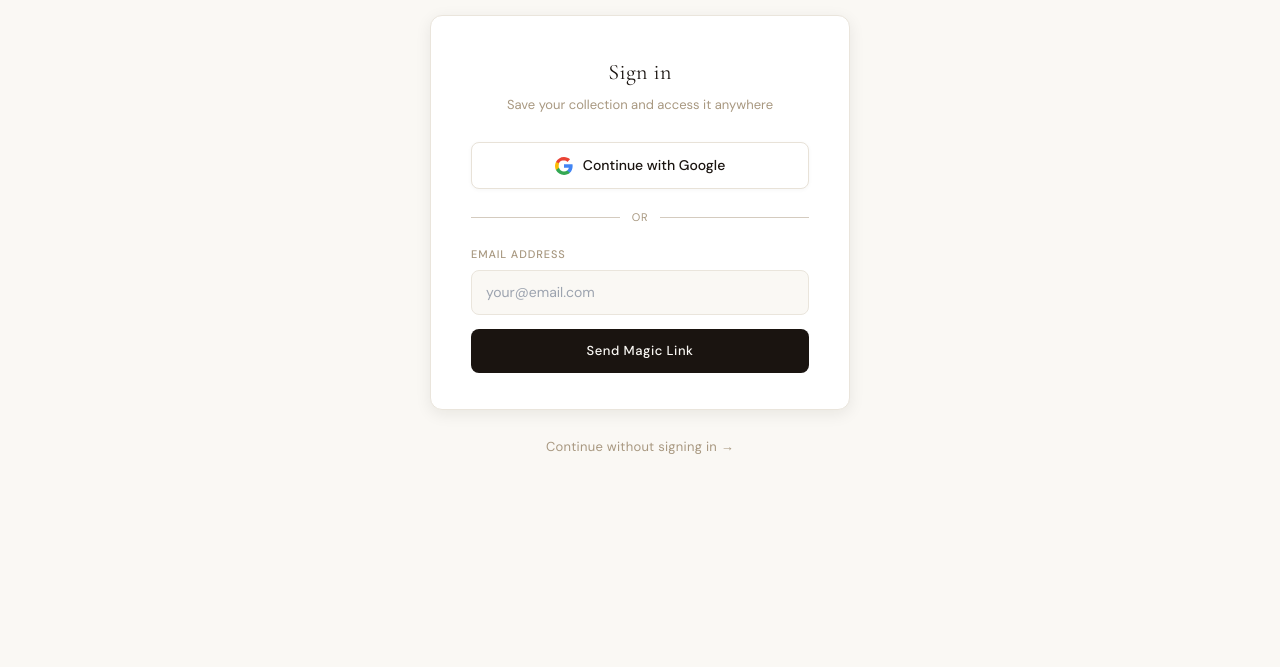
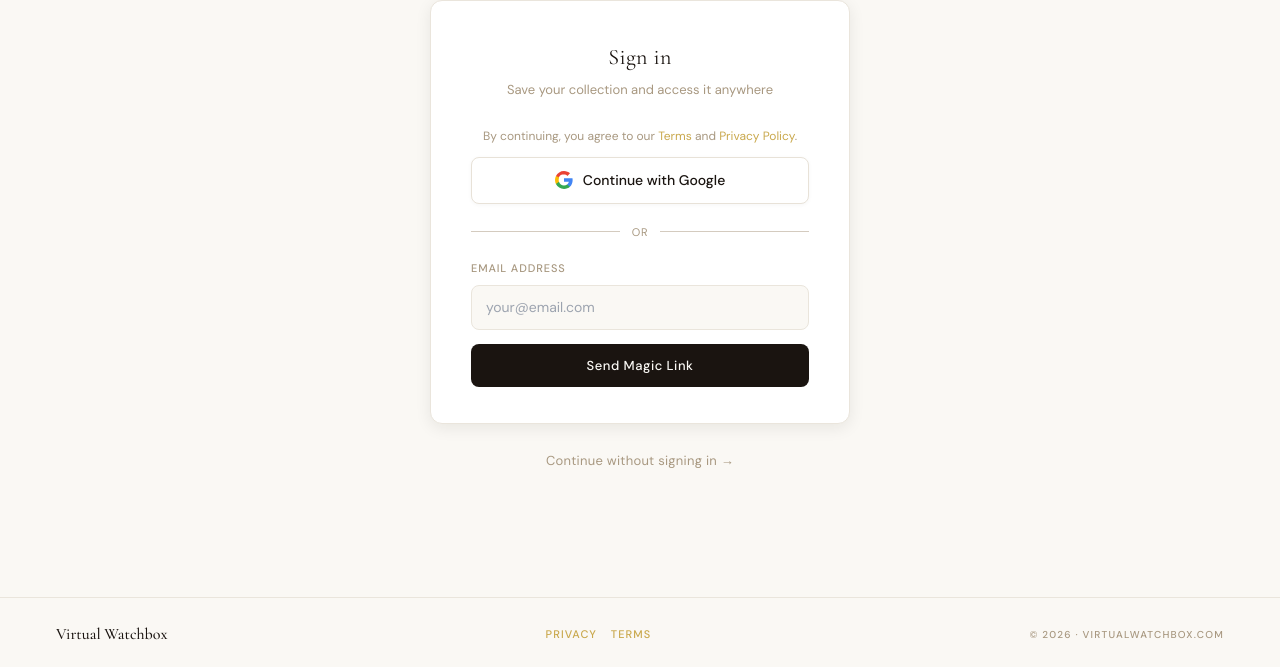
Before and after one commit to cappadonna06/virtualwatchbox, a Next.js app: page /auth in a window 1280 px wide. Shown: the part 278-945 px from the top of the page. Before the commit the page ends 875 px from the top, so only its background shows below. Built offline with nearby package versions, Linux system fonts and the light colour scheme; no server answers; the database is empty.

Commit message:
Add PRD v1.11 settings specification

```diff
--- a/app/auth/page.tsx
+++ b/app/auth/page.tsx
@@ -192,6 +192,22 @@ export default function AuthPage() {
               </p>
 
               {/* Google button */}
+              <p
+                style={{
+                  fontFamily: brand.font.sans,
+                  fontSize: 12,
+                  color: brand.colors.muted,
+                  margin: '0 0 10px',
+                  textAlign: 'center',
+                  lineHeight: 1.6,
+                }}
+              >
+                By continuing, you agree to our{' '}
+                <Link href="/terms" style={{ color: brand.colors.gold, textDecoration: 'none' }}>Terms</Link>{' '}
+                and{' '}
+                <Link href="/privacy" style={{ color: brand.colors.gold, textDecoration: 'none' }}>Privacy Policy</Link>.
+              </p>
+
               <button
                 onClick={handleGoogle}
                 disabled={busy}
--- a/app/layout.tsx
+++ b/app/layout.tsx
@@ -2,6 +2,7 @@ import type { Metadata, Viewport } from 'next'
 import { Cormorant_Garamond, DM_Sans } from 'next/font/google'
 import './globals.css'
 import NavBar from '@/components/NavBar'
+import Footer from '@/components/Footer'
 import { AuthProvider } from '@/lib/auth/AuthProvider'
 import { CollectionSessionProvider } from './collection/CollectionSessionProvider'
 import { WatchImagesProvider } from '@/lib/watchImages/WatchImagesProvider'
@@ -133,6 +134,7 @@ export default function RootLayout({ children }: { children: React.ReactNode })
                 <NavBar />
 
                 <main className="site-main" style={{ maxWidth: 1280, margin: '0 auto' }}>{children}</main>
+                <Footer />
               </WatchImagesProvider>
             </CatalogProvider>
           </CollectionSessionProvider>
--- a/app/page.tsx
+++ b/app/page.tsx
@@ -5,7 +5,6 @@ import Ticker from '@/components/Ticker'
 import CollectionSection from '@/components/collection/CollectionSection'
 import FeaturesSection from '@/components/FeaturesSection'
 import OnYourRadar from '@/components/OnYourRadar'
-import Footer from '@/components/Footer'
 import { useCollectionSession } from './collection/CollectionSessionProvider'
 
 export default function HomePage() {
@@ -19,7 +18,6 @@ export default function HomePage() {
       <Ticker />
       <FeaturesSection />
       <OnYourRadar followedWatchIds={followedWatchIdSet} />
-      <Footer />
     </>
   )
 }
--- /dev/null
+++ b/app/privacy/page.tsx
@@ -0,0 +1,65 @@
+import { brand } from '@/lib/brand'
+
+const sectionTitleStyle = {
+  fontFamily: brand.font.sans,
+  fontSize: 12,
+  fontWeight: 600,
+  letterSpacing: '0.08em',
+  textTransform: 'uppercase' as const,
+  color: brand.colors.muted,
+  margin: '0 0 6px',
+}
+
+const bodyStyle = {
+  fontFamily: brand.font.sans,
+  fontSize: 15,
+  lineHeight: 1.8,
+  color: brand.colors.ink,
+  margin: 0,
+}
+
+export default function PrivacyPage() {
+  return (
+    <section style={{ maxWidth: 960, margin: '0 auto', padding: '40px 56px 64px' }}>
+      <h1 style={{ fontFamily: brand.font.serif, fontSize: 40, fontWeight: 600, color: brand.colors.ink, margin: 0 }}>Privacy Policy</h1>
+      <p style={{ fontFamily: brand.font.sans, fontSize: 14, lineHeight: 1.7, color: brand.colors.muted, marginTop: 10 }}>Last updated: May 4, 2026</p>
+
+      <div style={{ marginTop: 24, display: 'grid', gap: 20 }}>
+        <div>
+          <p style={sectionTitleStyle}>What we collect and why</p>
+          <p style={bodyStyle}>Virtual Watchbox lets users create, manage, and share watch collections. If you choose Google sign-in, we may receive your name, email address, and profile image to create your collector profile, sign you in, and persist your virtual watchbox experience.</p>
+        </div>
+
+        <div>
+          <p style={sectionTitleStyle}>Collection and watch data</p>
+          <p style={bodyStyle}>We store watch collection data you create or edit so app features work as expected, including watchbox state, profile surfaces, and collection views.</p>
+        </div>
+
+        <div>
+          <p style={sectionTitleStyle}>Google API data policy</p>
+          <p style={bodyStyle}>Virtual Watchbox&apos;s use and transfer of information received from Google APIs to any other app will adhere to the Google API Services User Data Policy, including the Limited Use requirements.</p>
+        </div>
+
+        <div>
+          <p style={sectionTitleStyle}>Affiliate links and third-party cookies</p>
+          <p style={bodyStyle}>Virtual Watchbox may include affiliate links for watches, straps, and accessories. If you click an affiliate link, partner sites may set cookies or similar technologies to track referrals and commissions under their own policies.</p>
+        </div>
+
+        <div>
+          <p style={sectionTitleStyle}>Uploaded photos</p>
+          <p style={bodyStyle}>If you upload watchbox photos, those images are stored to provide your in-app display experience. We do not share uploaded photos with third parties without your consent.</p>
+        </div>
+
+        <div>
+          <p style={sectionTitleStyle}>No sale of personal data</p>
+          <p style={bodyStyle}>We do not sell your personal data.</p>
+        </div>
+
+        <div>
+          <p style={sectionTitleStyle}>Data retention and deletion requests</p>
+          <p style={bodyStyle}>To request account deletion and purging of your collection data, contact <a href="mailto:msells.caltech@gmail.com" style={{ color: brand.colors.gold }}>msells.caltech@gmail.com</a> from your account email.</p>
+        </div>
+      </div>
+    </section>
+  )
+}
--- /dev/null
+++ b/app/terms/page.tsx
@@ -0,0 +1,60 @@
+import { brand } from '@/lib/brand'
+
+const sectionTitleStyle = {
+  fontFamily: brand.font.sans,
+  fontSize: 12,
+  fontWeight: 600,
+  letterSpacing: '0.08em',
+  textTransform: 'uppercase' as const,
+  color: brand.colors.muted,
+  margin: '0 0 6px',
+}
+
+const bodyStyle = {
+  fontFamily: brand.font.sans,
+  fontSize: 15,
+  lineHeight: 1.8,
+  color: brand.colors.ink,
+  margin: 0,
+}
+
+export default function TermsPage() {
+  return (
+    <section style={{ maxWidth: 960, margin: '0 auto', padding: '40px 56px 64px' }}>
+      <h1 style={{ fontFamily: brand.font.serif, fontSize: 40, fontWeight: 600, color: brand.colors.ink, margin: 0 }}>Terms of Use</h1>
+      <p style={{ fontFamily: brand.font.sans, fontSize: 14, lineHeight: 1.7, color: brand.colors.muted, marginTop: 10 }}>Last updated: May 4, 2026</p>
+
+      <div style={{ marginTop: 24, display: 'grid', gap: 20 }}>
+        <div>
+          <p style={sectionTitleStyle}>Service overview</p>
+          <p style={bodyStyle}>Virtual Watchbox allows users to create, manage, and share virtual watch collections. You may use Google sign-in, and profile information such as name, email, and avatar may be used for account setup and access.</p>
+        </div>
+
+        <div>
+          <p style={sectionTitleStyle}>Valuation disclaimer</p>
+          <p style={bodyStyle}>Any estimated watch values, market pricing signals, or analytics shown in Virtual Watchbox are provided for informational purposes only, are not financial advice, and are not guarantees of resale value or future performance.</p>
+        </div>
+
+        <div>
+          <p style={sectionTitleStyle}>Affiliate disclosure</p>
+          <p style={bodyStyle}>Virtual Watchbox is a participant in affiliate advertising programs and may earn a commission if you purchase through links on the site.</p>
+        </div>
+
+        <div>
+          <p style={sectionTitleStyle}>User conduct</p>
+          <p style={bodyStyle}>You agree not to upload or publish unlawful, infringing, abusive, hateful, sexually explicit, deceptive, or impersonating content, including in profile names, handles, bios, and uploaded images.</p>
+        </div>
+
+        <div>
+          <p style={sectionTitleStyle}>Catalog and intellectual property</p>
+          <p style={bodyStyle}>Watch catalog records, watch metadata, and dial-render assets are owned by Virtual Watchbox or its licensors/data providers. Adding items to your virtual watchbox does not transfer ownership rights in those assets.</p>
+        </div>
+
+        <div>
+          <p style={sectionTitleStyle}>Questions</p>
+          <p style={bodyStyle}>For terms questions, contact <a href="mailto:msells.caltech@gmail.com" style={{ color: brand.colors.gold }}>msells.caltech@gmail.com</a>.</p>
+        </div>
+      </div>
+    </section>
+  )
+}
--- a/components/Footer.tsx
+++ b/components/Footer.tsx
@@ -1,23 +1,41 @@
+import Link from 'next/link'
+import { brand } from '@/lib/brand'
+
 export default function Footer() {
   return (
     <footer
       className="site-footer"
       style={{
-        padding: '32px 56px',
-        borderTop: '1px solid #EAE5DC',
+        padding: '24px 56px',
+        borderTop: `1px solid ${brand.colors.border}`,
         display: 'flex',
         justifyContent: 'space-between',
         alignItems: 'center',
+        gap: 16,
+        flexWrap: 'wrap',
       }}
     >
-      <span style={{ fontFamily: 'var(--font-cormorant)', fontSize: 16, fontWeight: 400, color: '#1A1410' }}>
+      <span style={{ fontFamily: brand.font.serif, fontSize: 16, fontWeight: 500, color: brand.colors.ink }}>
         Virtual Watchbox
       </span>
-      <span style={{ fontFamily: 'var(--font-dm-sans)', fontSize: 10, fontWeight: 500, letterSpacing: '0.12em', textTransform: 'uppercase' as const, color: '#A89880' }}>
+
+      <div style={{ display: 'inline-flex', alignItems: 'center', gap: 14 }}>
+        <Link
+          href="/privacy"
+          style={{ fontFamily: brand.font.sans, fontSize: 11, fontWeight: 500, letterSpacing: '0.1em', textTransform: 'uppercase', color: brand.colors.gold, textDecoration: 'none' }}
+        >
+          Privacy
+        </Link>
+        <Link
+          href="/terms"
+          style={{ fontFamily: brand.font.sans, fontSize: 11, fontWeight: 500, letterSpacing: '0.1em', textTransform: 'uppercase', color: brand.colors.gold, textDecoration: 'none' }}
+        >
+          Terms
+        </Link>
+      </div>
+
+      <span style={{ fontFamily: brand.font.sans, fontSize: 10, fontWeight: 500, letterSpacing: '0.12em', textTransform: 'uppercase', color: brand.colors.muted }}>
         © 2026 · virtualwatchbox.com
-      </span>
-      <span style={{ fontFamily: 'var(--font-dm-sans)', fontSize: 10, fontWeight: 500, letterSpacing: '0.12em', textTransform: 'uppercase' as const, color: '#C9A84C' }}>
-        Free for Collectors. Always.
       </span>
     </footer>
   )
```
Also changed, not shown: 3 other files (tests, documents, lock files or other folders).
